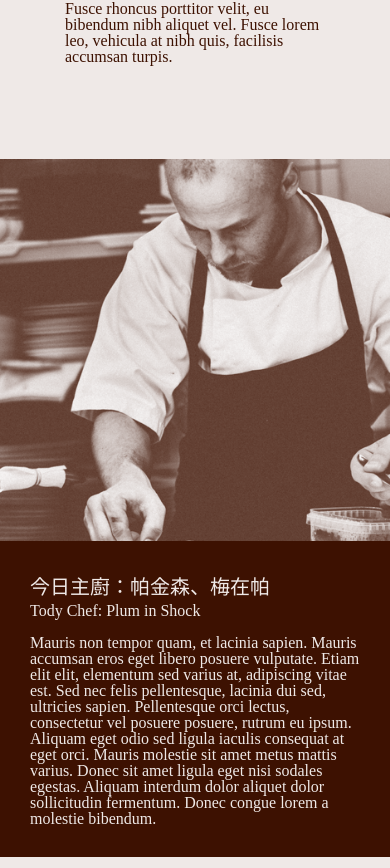
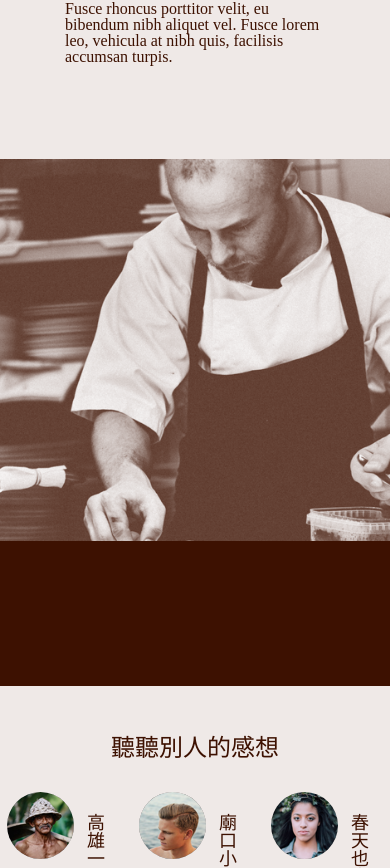
Before and after one commit to Victor81528/roku-restaurant-flex, a Vue app: page / in a window 390 px wide. Shown: the part 1196-2064 px from the top of the page. Built offline with nearby package versions, Linux system fonts and the light colour scheme; a web font is replaced by a local one.

Commit message:
check point

```diff
--- a/src/scss/_index.scss
+++ b/src/scss/_index.scss
@@ -33,8 +33,8 @@
 body{
   background-color: #EFE9E7;
   #app{
+    display: flex;
     width: 100vw;
-    display: flex;
     flex-flow: nowrap column;
     overflow-x: hidden;
     font-family: MicrosoftJhengHeiRegular;
@@ -305,15 +305,17 @@ body{
       // display: none;
       width: 100vw;
       height: 460px;
+      max-height: 527px;
       flex-flow: nowrap row;
       justify-content: center;
       background-color: #3D1101;
       @media screen and (max-width: 576px){
-        height: auto;
+        height: 1527px;
       }
       .chef-inside{
         display: flex;
         width: 100%;
+        height: 100%;
         flex-flow: nowrap row;
         justify-content: center;
         box-sizing: border-box;
@@ -328,6 +330,7 @@ body{
           padding: 0;
         }
         img{
+          height: 460px;
           object-fit: cover;
           margin-right: 25px;
           @media screen and (max-width: 768px){
@@ -337,8 +340,6 @@ body{
           @media screen and (max-width: 576px){
             width: 100%;
             max-width: 470px;
-            height: 100%;
-            max-height: 460px;
             margin: 0;
           }
         }
@@ -353,11 +354,12 @@ body{
           @media screen and (max-width: 576px){
             width: 100%;
             max-width: 460px;
+            min-height: 760px;
             padding: {
               top: 30px;
               left: 30px;
               right: 30px;
-              bottom: 30px;
+              // bottom: 30px;
             }
           }
           h1{
```
